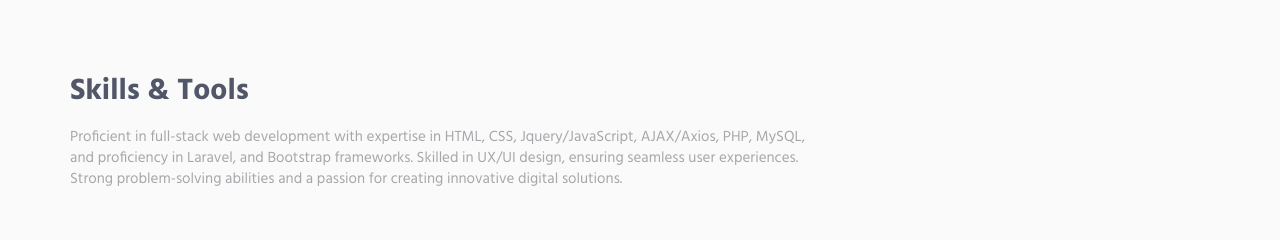
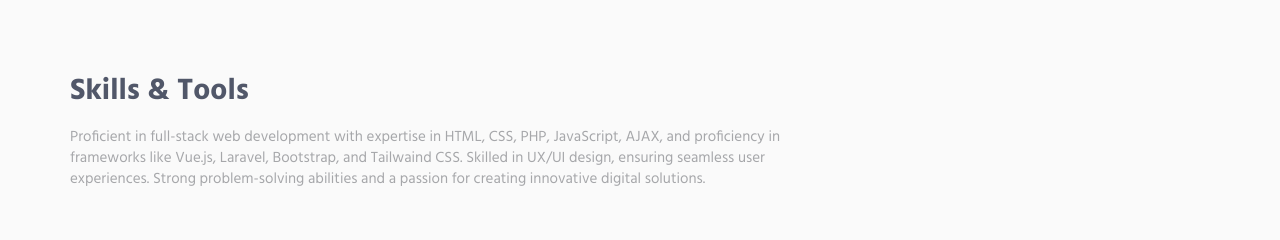
Before and after one commit to nicegood123/portfolio, a plain HTML site: page index.html in a window 1280 px wide. Shown: the part 1460-1700 px from the top of the page. Drawn offline with nearby package versions, Linux system fonts and the light colour scheme.

Commit message:
Update skills and tools description

```diff
--- a/index.html
+++ b/index.html
@@ -173,12 +173,10 @@
                     <div class="col-sm-8">
                         <h2>Skills & Tools</h2>
                         <p>
-                            Proficient in full-stack web development with expertise in HTML, CSS, Jquery/JavaScript,
-                            AJAX/Axios,
-                            PHP, MySQL, and
-                            proficiency in Laravel, and Bootstrap frameworks. Skilled in UX/UI
-                            design,
-                            ensuring seamless
+                            Proficient in full-stack web development with expertise in HTML, CSS, PHP, JavaScript, AJAX,
+                            and
+                            proficiency in frameworks like Vue.js, Laravel, Bootstrap, and Tailwaind CSS. Skilled in
+                            UX/UI design, ensuring seamless
                             user experiences. Strong problem-solving abilities and a passion for creating innovative
                             digital solutions.
                         </p>
```
